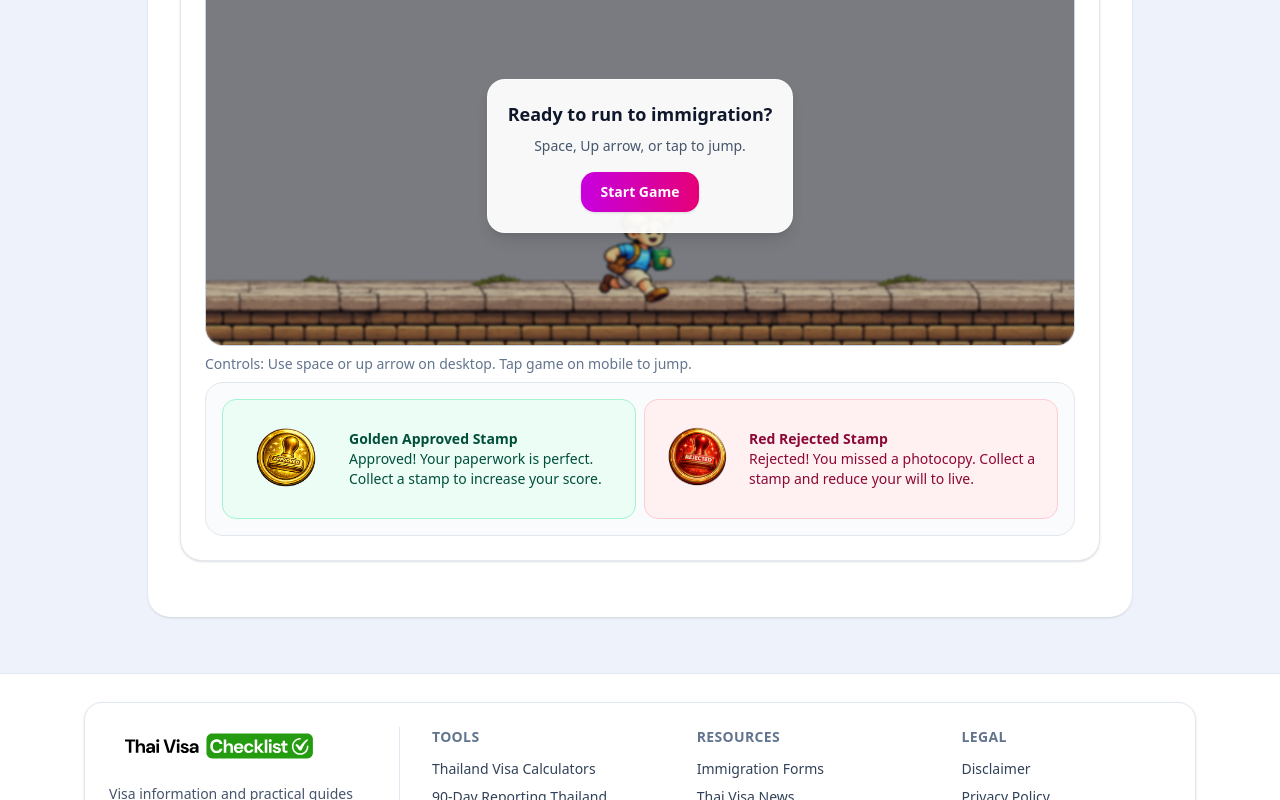
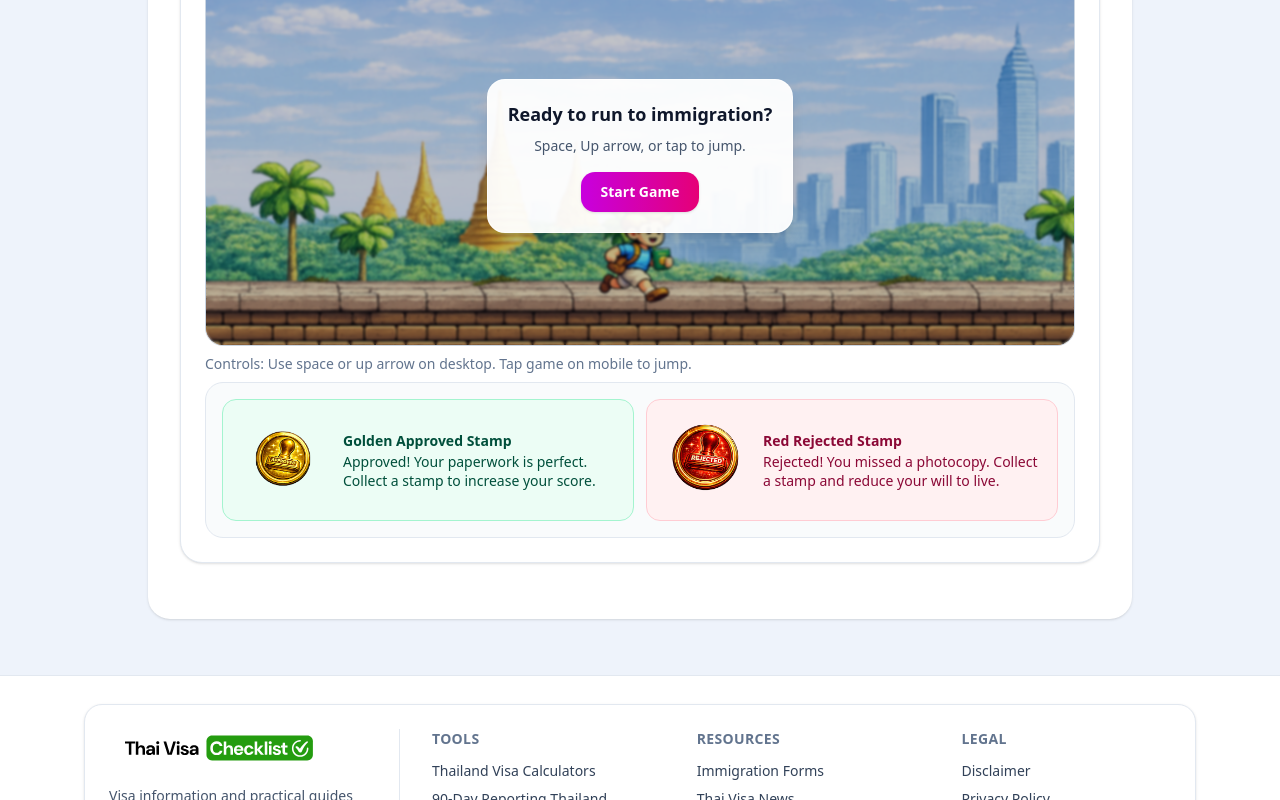
Before and after one commit to richardwskinner/thai-visa-checklist, a Next.js app: page /games/immigration-dash in a window 1280 px wide. Shown: the part 474-1274 px from the top of the page. Built offline with nearby package versions, Linux system fonts and the light colour scheme; no server answers.

Commit message:
golden stamp

```diff
--- a/components/immigration-dash-game.tsx
+++ b/components/immigration-dash-game.tsx
@@ -24,12 +24,16 @@ const GOLDEN_STAMP_SRC = "/golden-stamp.png";
 const RED_STAMP_SRC = "/red-stamp.png";
 const GOLDEN_STAMP_ASSET_SRC = "/golden-stamp.png?v=3";
 const RED_STAMP_ASSET_SRC = "/red-stamp.png?v=2";
-const BG_SKY_SRC = "/background-sky.png";
-const BG_CITY_SRC = "/background-city.png";
+const BG_SKY_SRC = "/background-sky.jpg?v=2";
+const BG_CITY_SRC = "/background-city.jpg?v=2";
 const GROUND_SRC = "/ground-nogaps.png?v=2";
 const THAI_BLOCK_SRC = "/thai-block.png?v=2";
 const PLAYER_RUN_SRC = "/player-run.png?v=2";
 const CLOSED_SIGN_SRC = "/obstacle-closed-sign.png?v=2";
+const COLLECT_SOUND_SRC = "/collect sound.wav";
+const COLLECT_SOUND_POOL_SIZE = 4;
+const FAIL_ZONE_ADVANCE_SPEED_BLOCKED = 160;
+const FAIL_ZONE_RETREAT_SPEED = 120;
 const SKY_SCROLL_FACTOR = 0.02;
 const CITY_SCROLL_FACTOR = 0.04;
 const SKY_ZOOM = 1.12;
@@ -42,10 +46,10 @@ const HUD_SYNC_INTERVAL_MS = 180;
 const GOLDEN_STAMP_SIZE = 54;
 const THAI_BLOCK_BONUS_STAMP_SIZE = 48;
 const REJECTED_STAMP_SIZE = 52;
-const STAMP_GROUND_OFFSET_Y = 3;
+const STAMP_GROUND_OFFSET_Y = 4;
 const REDUCE_COLLECTIBLE_EFFECTS_THRESHOLD = 8;
-const CLOSED_SIGN_WIDTH = 92;
-const CLOSED_SIGN_HEIGHT = 84;
+const CLOSED_SIGN_WIDTH = 100;
+const CLOSED_SIGN_HEIGHT = 92;
 const POTHOLE_COLLISION_INSET = 2;
 const POTHOLE_MIN_WIDTH = 96;
 const POTHOLE_MAX_WIDTH = 138;
@@ -154,6 +158,7 @@ function intersects(a: { x: number; y: number; w: number; h: number }, b: { x: n
 function createImage(src: string) {
   return new Promise<HTMLImageElement>((resolve, reject) => {
     const img = new window.Image();
+    img.decoding = "async";
     img.onload = () => resolve(img);
     img.onerror = () => reject(new Error(`Failed to load ${src}`));
     img.src = src;
@@ -575,7 +580,8 @@ export default function ImmigrationDashGame() {
   const modelRef = useRef<GameModel>(createInitialModel());
   const assetsRef = useRef<LoadedAssets | null>(null);
   const ambienceAudioRef = useRef<HTMLAudioElement | null>(null);
-  const collectAudioRef = useRef<HTMLAudioElement | null>(null);
+  const collectAudioPoolRef = useRef<HTMLAudioElement[]>([]);
+  const collectAudioIndexRef = useRef(0);
   const ctxRef = useRef<CanvasRenderingContext2D | null>(null);
   const rafRef = useRef<number | null>(null);
   const lastTimeRef = useRef(0);
@@ -608,8 +614,10 @@ export default function ImmigrationDashGame() {
   }, []);
 
   const playCollectSound = useCallback(() => {
-    const sound = collectAudioRef.current;
-    if (!sound) return;
+    const pool = collectAudioPoolRef.current;
+    if (pool.length === 0) return;
+    const sound = pool[collectAudioIndexRef.current % pool.length];
+    collectAudioIndexRef.current = (collectAudioIndexRef.current + 1) % pool.length;
     try {
       sound.currentTime = 0;
       const p = sound.play();
@@ -627,6 +635,10 @@ export default function ImmigrationDashGame() {
     const ambience = ambienceAudioRef.current;
     if (!ambience) return;
     try {
+      if (ambience.preload === "none") {
+        ambience.preload = "auto";
+        ambience.load();
+      }
       ambience.muted = false;
       const p = ambience.play();
       if (p) {
@@ -911,9 +923,9 @@ export default function ImmigrationDashGame() {
       model.playerY += model.playerVy * delta;
 
       if (blocked) {
-        model.failZoneX = Math.min(CANVAS_WIDTH, model.failZoneX + 96 * delta);
+        model.failZoneX = Math.min(CANVAS_WIDTH, model.failZoneX + FAIL_ZONE_ADVANCE_SPEED_BLOCKED * delta);
       } else {
-        model.failZoneX = Math.max(-FAIL_ZONE_WIDTH, model.failZoneX - 120 * delta);
+        model.failZoneX = Math.max(-FAIL_ZONE_WIDTH, model.failZoneX - FAIL_ZONE_RETREAT_SPEED * delta);
       }
 
       model.obstacles.forEach((o) => {
@@ -1057,7 +1069,7 @@ export default function ImmigrationDashGame() {
             }
 
             pushedBySolidObstacle = true;
-            model.blockedTimer = 0.2;
+            model.blockedTimer = 0.28;
 
             const stuckX = obstacle.x - PLAYER_HITBOX.w - PLAYER_HITBOX.x - 6;
             const targetOffset = Math.max(-PLAYER_X + 12, stuckX - PLAYER_X);
@@ -1138,20 +1150,26 @@ export default function ImmigrationDashGame() {
     const ambience = new Audio("/street-ambience-chinatown.m4a");
     ambience.loop = true;
     ambience.volume = 0.45;
-    ambience.preload = "auto";
+    ambience.preload = "none";
     ambienceAudioRef.current = ambience;
 
-    const collect = new Audio("/collect sound.wav");
-    collect.volume = 0.45;
-    collect.preload = "auto";
-    collectAudioRef.current = collect;
+    collectAudioPoolRef.current = Array.from({ length: COLLECT_SOUND_POOL_SIZE }, () => {
+      const sound = new Audio(COLLECT_SOUND_SRC);
+      sound.volume = 0.45;
+      sound.preload = "auto";
+      return sound;
+    });
 
     return () => {
       if (ambienceAudioRef.current) {
         ambienceAudioRef.current.pause();
         ambienceAudioRef.current = null;
       }
-      collectAudioRef.current = null;
+      collectAudioPoolRef.current.forEach((sound) => {
+        sound.pause();
+      });
+      collectAudioPoolRef.current = [];
+      collectAudioIndexRef.current = 0;
       ctxRef.current = null;
     };
   }, []);
@@ -1360,7 +1378,7 @@ export default function ImmigrationDashGame() {
       <div className="rounded-3xl border border-slate-200 bg-white p-4 shadow-sm sm:p-6">
         <div>
           <div>
-            <h2 className="text-2xl font-extrabold tracking-tight text-slate-900">Immigration Dash</h2>
+            <h2 className="text-center text-2xl font-extrabold tracking-tight text-slate-900">Immigration Dash</h2>
           </div>
 
           <div className="mt-3 rounded-2xl border border-sky-300/80 bg-gradient-to-br from-sky-50 via-white to-cyan-50 p-2.5 shadow-[0_10px_30px_-24px_rgba(14,116,144,0.65)] sm:p-3">
@@ -1490,38 +1508,36 @@ export default function ImmigrationDashGame() {
               {isFullScreen ? "Exit Full Screen" : "Full Screen"}
             </button>
           )}
-          <p className="text-xs text-slate-500 sm:text-sm">
+          <p className="w-full text-center text-xs text-slate-500 sm:w-auto sm:text-left sm:text-sm">
             Controls: Use space or up arrow on desktop. Tap game on mobile to jump.
           </p>
         </div>
         <div className="mt-2 rounded-2xl border border-slate-200 bg-slate-50/80 p-3 sm:p-4">
-          <div className="grid gap-2 sm:grid-cols-2">
-            <div className="flex items-center gap-3 rounded-xl border border-emerald-200 bg-emerald-50 px-3 py-2">
+          <div className="grid gap-3 sm:grid-cols-2">
+            <div className="flex flex-col items-center gap-2 rounded-xl border border-emerald-200 bg-emerald-50 px-3 py-3 text-center md:flex-row md:items-center md:gap-3 md:text-left">
               <NextImage
                 src={GOLDEN_STAMP_SRC}
                 alt="Golden approved stamp"
                 width={148}
                 height={148}
-                className="h-[102px] w-[102px] shrink-0 rounded-full object-cover object-center"
+                className="h-[84px] w-[84px] shrink-0 rounded-full object-cover object-center md:h-[96px] md:w-[96px]"
               />
-              <p className="text-xs text-emerald-900 sm:text-sm">
-                <span className="font-semibold">Golden Approved Stamp</span>
-                <br />
-                Approved! Your paperwork is perfect. Collect a stamp to increase your score.
+              <p className="w-full max-w-[34ch] text-sm leading-snug text-emerald-900 md:max-w-none">
+                <span className="block font-semibold">Golden Approved Stamp</span>
+                <span className="mt-0.5 block">Approved! Your paperwork is perfect. Collect a stamp to increase your score.</span>
               </p>
             </div>
-            <div className="flex items-center gap-3 rounded-xl border border-rose-200 bg-rose-50 px-3 py-2">
+            <div className="flex flex-col items-center gap-2 rounded-xl border border-rose-200 bg-rose-50 px-3 py-3 text-center md:flex-row md:items-center md:gap-3 md:text-left">
               <NextImage
                 src={RED_STAMP_SRC}
                 alt="Red rejected stamp"
                 width={112}
                 height={112}
-                className="h-[80px] w-[80px] shrink-0 rounded-full object-cover object-center"
+                className="h-[84px] w-[84px] shrink-0 rounded-full object-cover object-center md:h-[92px] md:w-[92px]"
               />
-              <p className="text-xs text-rose-900 sm:text-sm">
-                <span className="font-semibold">Red Rejected Stamp</span>
-                <br />
-                Rejected! You missed a photocopy. Collect a stamp and reduce your will to live.
+              <p className="w-full max-w-[34ch] text-sm leading-snug text-rose-900 md:max-w-none">
+                <span className="block font-semibold">Red Rejected Stamp</span>
+                <span className="mt-0.5 block">Rejected! You missed a photocopy. Collect a stamp and reduce your will to live.</span>
               </p>
             </div>
           </div>
```
Also changed, not shown: public/background-city.jpg (added), public/background-sky.jpg (added).
